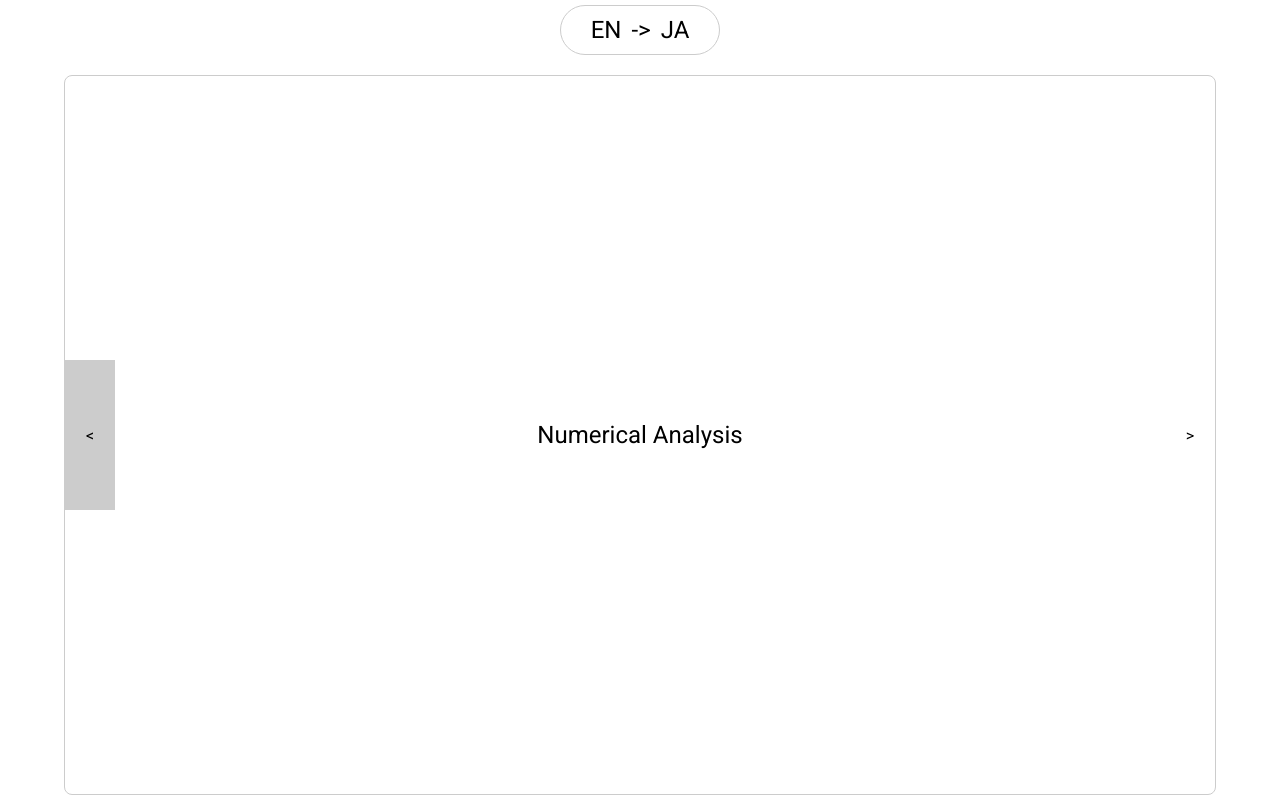
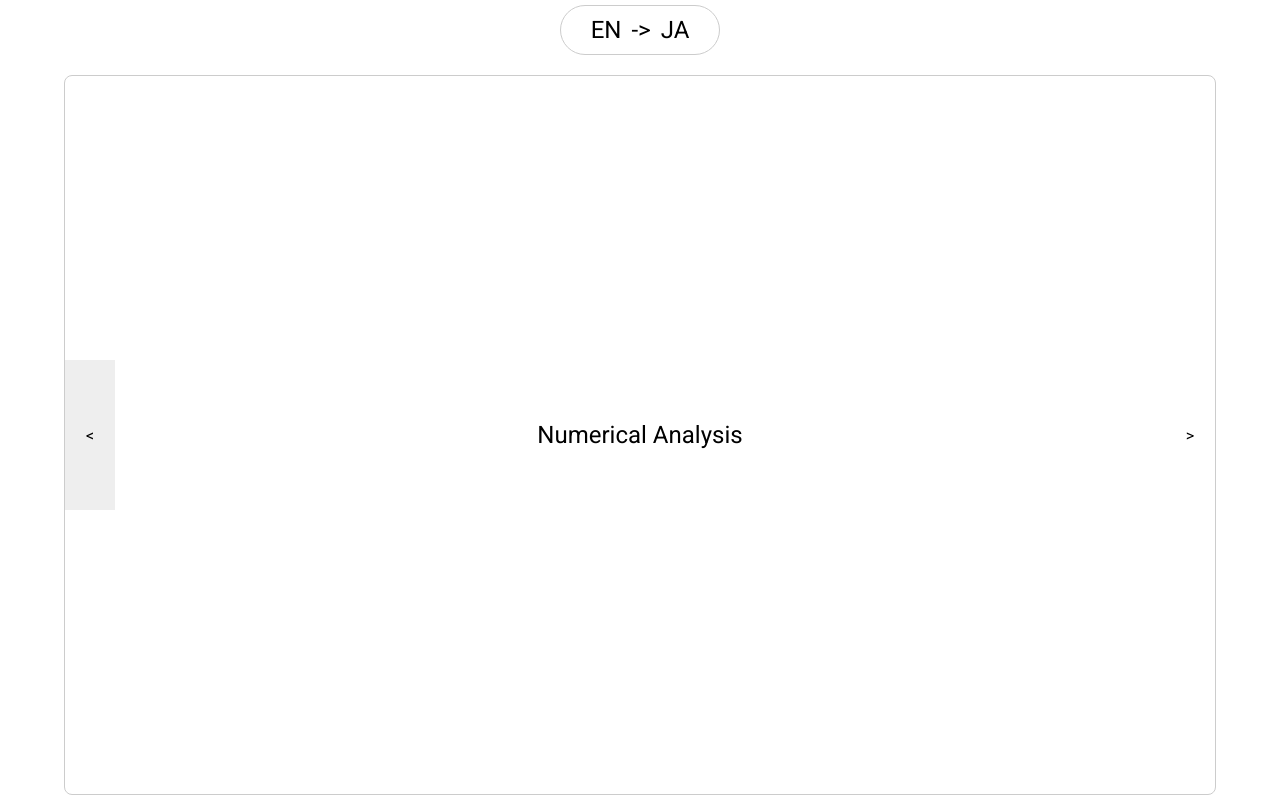
Before and after one commit to clagon/tangochou, a Vue app: page / in a window 1280 px wide. In both pictures the pointer is over the element 90 px from the left and 435 px from the top of the page. Built offline with nearby package versions, Linux system fonts and the light colour scheme.

Commit message:
Change nav hover background color

```diff
--- a/src/components/tangoContent.vue
+++ b/src/components/tangoContent.vue
@@ -50,7 +50,7 @@ const counterStore = useCounterStore();
 	user-select: none;
 }
 .prev:hover {
-	background-color: #ccc;
+	background-color: #eee;
 }
 .next {
 	display: flex;
@@ -65,6 +65,6 @@ const counterStore = useCounterStore();
 	user-select: none;
 }
 .next:hover {
-	background-color: #ccc;
+	background-color: #eee;
 }
 </style>
```
